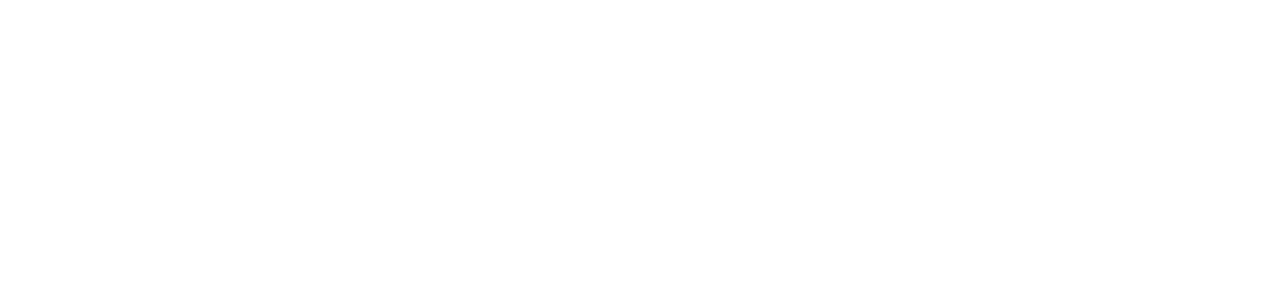
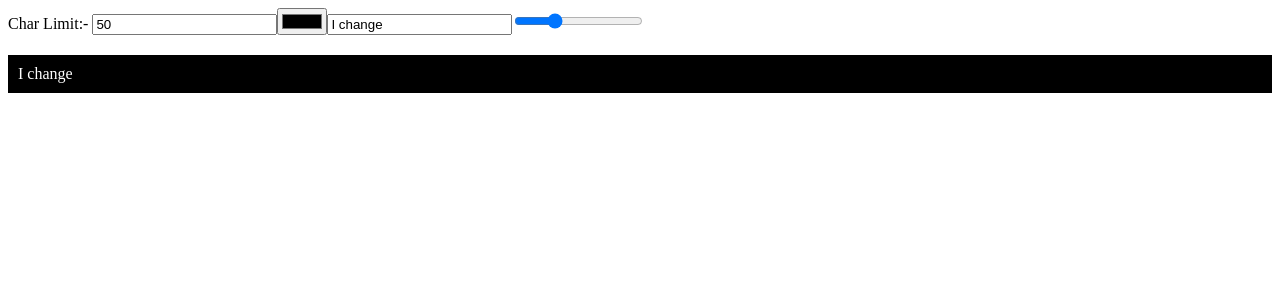
Before and after one commit to Rajsk/Mini-Website-Builder---Contest-19-02-23---6wr6ilrfnal8, a React app: page / in a window 1280 px wide. Shown: the top 300 px of the page. Built offline with nearby package versions, Linux system fonts and the light colour scheme.

Commit message:
Update App.js

```diff
--- a/src/components/App.js
+++ b/src/components/App.js
@@ -1,13 +1,57 @@
-import React from 'react'
-import '../styles/App.css';
+import React, { useState } from "react";
+import "../styles/App.css";
 const App = () => {
-
+  const [charLimit, setCharLimit] = useState(50);
+  const [inputText, setInputText] = useState("I change");
+  const [color, setColor] = useState("black");
+  const [padding, setPadding] = useState(10);
   return (
     <div id="main">
-
+      Char Limit:-{" "}
+      <input
+        type="number"
+        defaultValue={charLimit}
+        onChange={(e) => {
+          setCharLimit(e.target.value);
+        }}
+      />
+      <input
+        type="color"
+        defaultValue={color}
+        onChange={(e) => {
+          setColor(e.target.value);
+        }}
+      />
+      <input
+        type="text"
+        defaultValue={inputText}
+        maxLength={charLimit}
+        onChange={(e) => {
+          setInputText(e.target.value);
+        }}
+      />
+      <input
+        type="range"
+        defaultValue={padding}
+        onChange={(e) => {
+          setPadding(e.target.value + "px");
+        }}
+        min={1}
+        max={32}
+      />
+      <div
+        id="changing-div"
+        style={{
+          backgroundColor: color,
+          color: "white",
+          padding: padding,
+          margin: "20px 0px",
+        }}
+      >
+        {inputText}
+      </div>
     </div>
-  )
-}
-
+  );
+};
 
 export default App;
```
